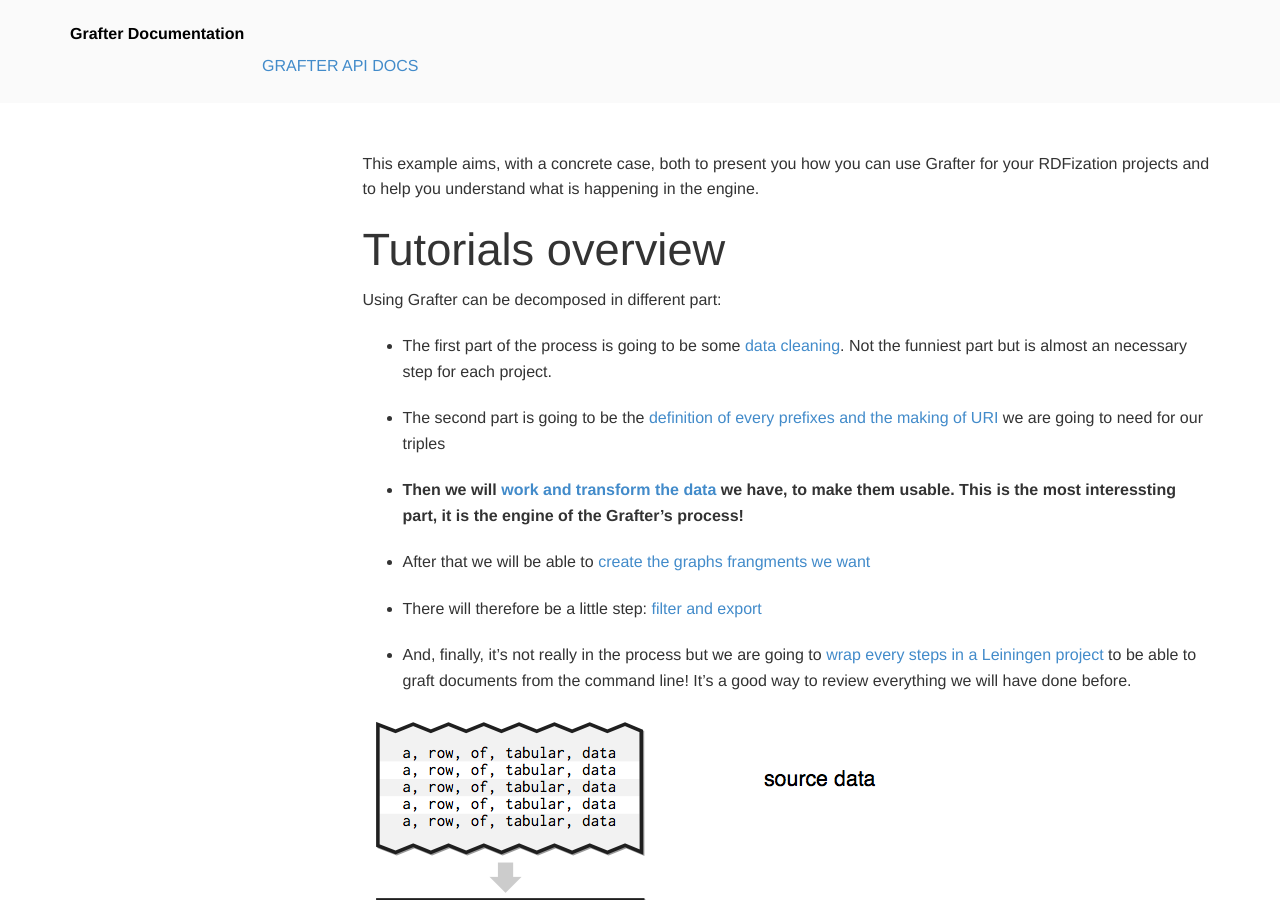
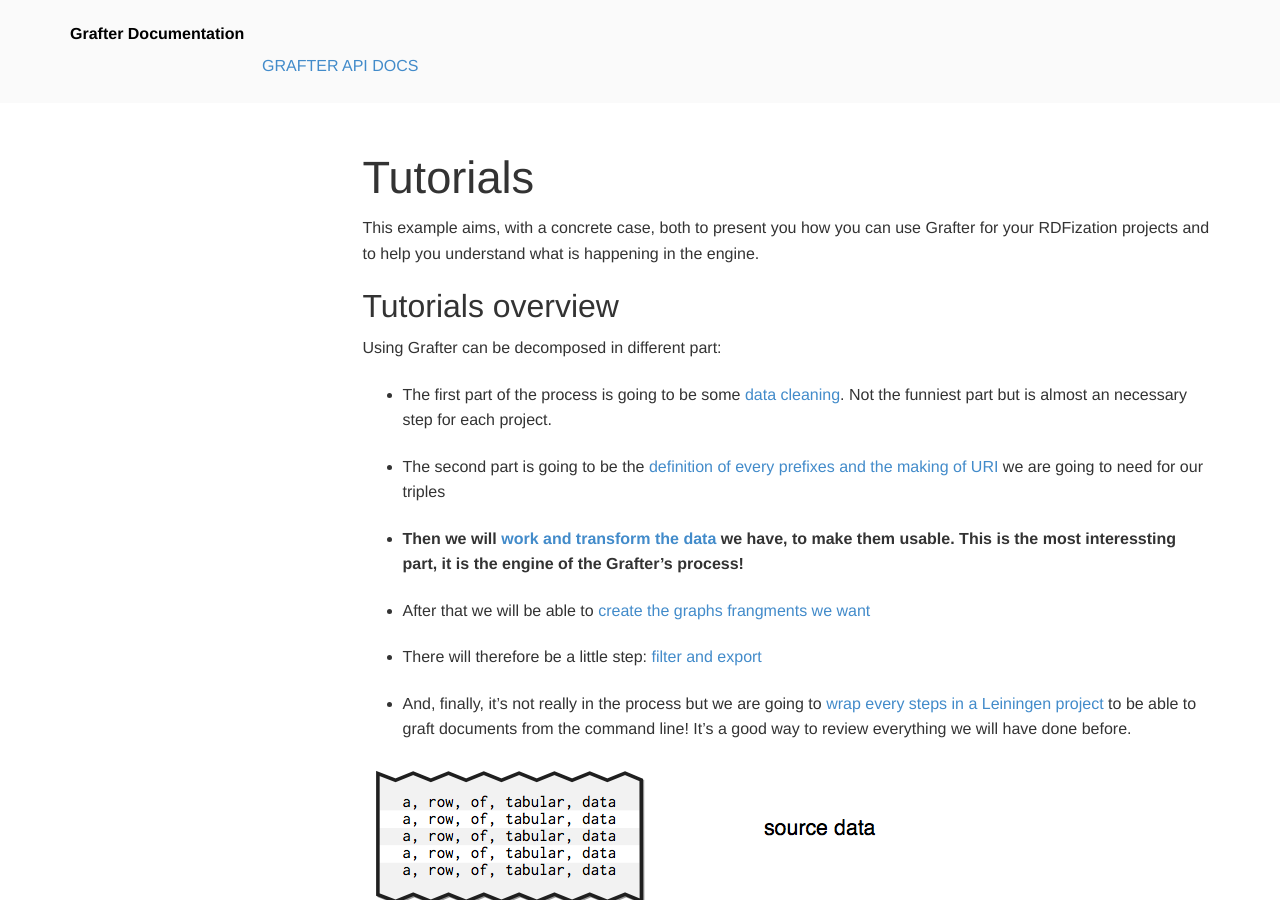
Before and after one commit to Swirrl/grafter-docs, a Jekyll site: the page built from _tutorials/index.md, in a window 1280 px wide and 900 px high. Built offline with Jekyll 4.4.1, drawn with Linux system fonts in a browser that asks for light colours.

Commit message:
cleaning

```diff
--- a/_tutorials/index.md
+++ b/_tutorials/index.md
@@ -2,10 +2,11 @@
 layout: page
 title: Tutorials
 ---
+# Tutorials
 
 This example aims, with a concrete case, both to present you how you can use Grafter for your RDFization projects and to help you understand what is happening in the engine.
 
-# Tutorials overview
+## Tutorials overview
 
 Using Grafter can be decomposed in different part:
 
```
Also changed, not shown: _tutorials/951_command_line.md (+1 -1 lines), _tutorials/untitled.md (deleted).
